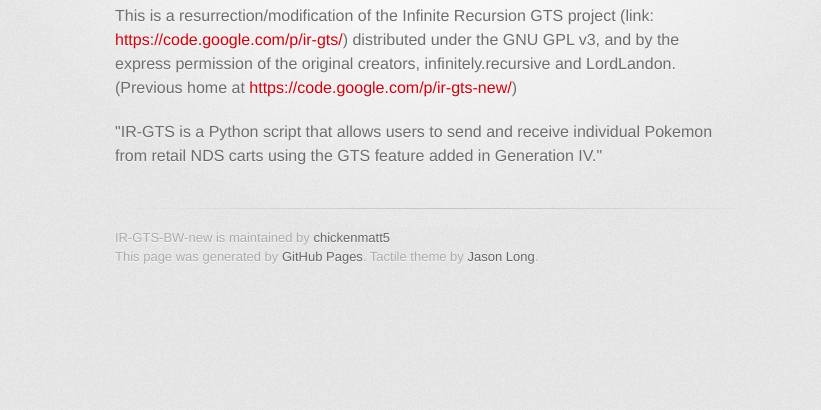
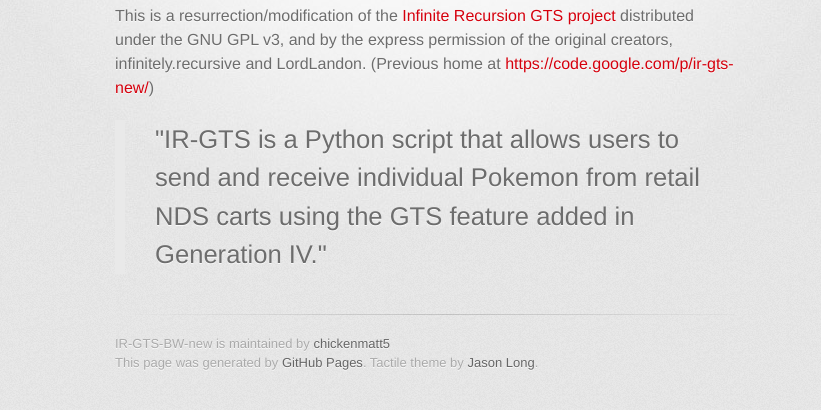
Before and after one commit to chickenmatt5/IR-GTS-BW-new, a plain HTML site: page index.html in a window 1280 px wide. Shown: the part 346-756 px from the top of the page, without its empty margins (215-1036 px from the left). Drawn offline with Linux system fonts and the light colour scheme; a web font is replaced by a local one.

Commit message:
Create gh-pages branch via GitHub

```diff
--- a/index.html
+++ b/index.html
@@ -34,10 +34,12 @@
           <h1>
 <a name="ir-gts-bw-new" class="anchor" href="#ir-gts-bw-new"><span class="octicon octicon-link"></span></a>IR-GTS-BW-new</h1>
 
-<p>This is a resurrection/modification of the Infinite Recursion GTS project (link: <a href="https://code.google.com/p/ir-gts/">https://code.google.com/p/ir-gts/</a>) distributed under the GNU GPL v3, and by the express permission of the original creators, infinitely.recursive and LordLandon.
+<p>This is a resurrection/modification of the <a href="https://code.google.com/p/ir-gts/">Infinite Recursion GTS project</a> distributed under the GNU GPL v3, and by the express permission of the original creators, infinitely.recursive and LordLandon.
 (Previous home at <a href="https://code.google.com/p/ir-gts-new/">https://code.google.com/p/ir-gts-new/</a>)</p>
 
+<blockquote>
 <p>"IR-GTS is a Python script that allows users to send and receive individual Pokemon from retail NDS carts using the GTS feature added in Generation IV."</p>
+</blockquote>
         </section>
 
         <footer>
@@ -45,6 +47,16 @@
           This page was generated by <a href="http://pages.github.com">GitHub Pages</a>. Tactile theme by <a href="https://twitter.com/jasonlong">Jason Long</a>.
         </footer>
 
+                  <script type="text/javascript">
+            var gaJsHost = (("https:" == document.location.protocol) ? "https://ssl." : "http://www.");
+            document.write(unescape("%3Cscript src='" + gaJsHost + "google-analytics.com/ga.js' type='text/javascript'%3E%3C/script%3E"));
+          </script>
+          <script type="text/javascript">
+            try {
+              var pageTracker = _gat._getTracker("UA-48102124-1");
+            pageTracker._trackPageview();
+            } catch(err) {}
+          </script>
 
       </div>
     </div>
--- a/params.json
+++ b/params.json
@@ -1 +1 @@
-{"name":"IR-GTS-BW-new","tagline":"Continuation of infinitely.recursive and LordLandon's IR-GTS project","body":"IR-GTS-BW-new\r\n=============\r\n\r\nThis is a resurrection/modification of the Infinite Recursion GTS project (link: https://code.google.com/p/ir-gts/) distributed under the GNU GPL v3, and by the express permission of the original creators, infinitely.recursive and LordLandon.\r\n(Previous home at https://code.google.com/p/ir-gts-new/)\r\n\r\n\"IR-GTS is a Python script that allows users to send and receive individual Pokemon from retail NDS carts using the GTS feature added in Generation IV.\"\r\n","google":"","note":"Don't delete this file! It's used internally to help with page regeneration."}
+{"name":"IR-GTS-BW-new","tagline":"Continuation of infinitely.recursive and LordLandon's IR-GTS project","body":"IR-GTS-BW-new\r\n=============\r\n\r\nThis is a resurrection/modification of the [Infinite Recursion GTS project](https://code.google.com/p/ir-gts/) distributed under the GNU GPL v3, and by the express permission of the original creators, infinitely.recursive and LordLandon.\r\n(Previous home at https://code.google.com/p/ir-gts-new/)\r\n\r\n> \"IR-GTS is a Python script that allows users to send and receive individual Pokemon from retail NDS carts using the GTS feature added in Generation IV.\"\r\n","google":"UA-48102124-1","note":"Don't delete this file! It's used internally to help with page regeneration."}
```
